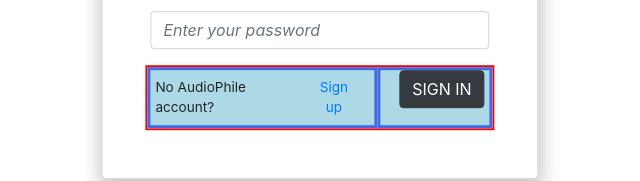
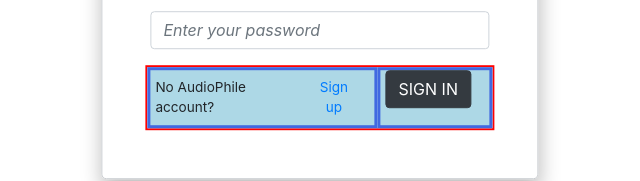
Before and after one commit to debersole81/audiophile, a React (Create React App) app: page /album in a window 1280 px wide. Shown: the part 415-596 px from the top of the page, without its empty margins (320-960 px from the left). Built offline with nearby package versions, Linux system fonts and the light colour scheme.

Commit message:
Delete signin button ruleset

```diff
--- a/src/App.css
+++ b/src/App.css
@@ -144,9 +144,6 @@
   margin-bottom: auto;
 }
 
-.signin>button {
-  float: right;
-}
 /* #endregion Form styles */
 
 
```
